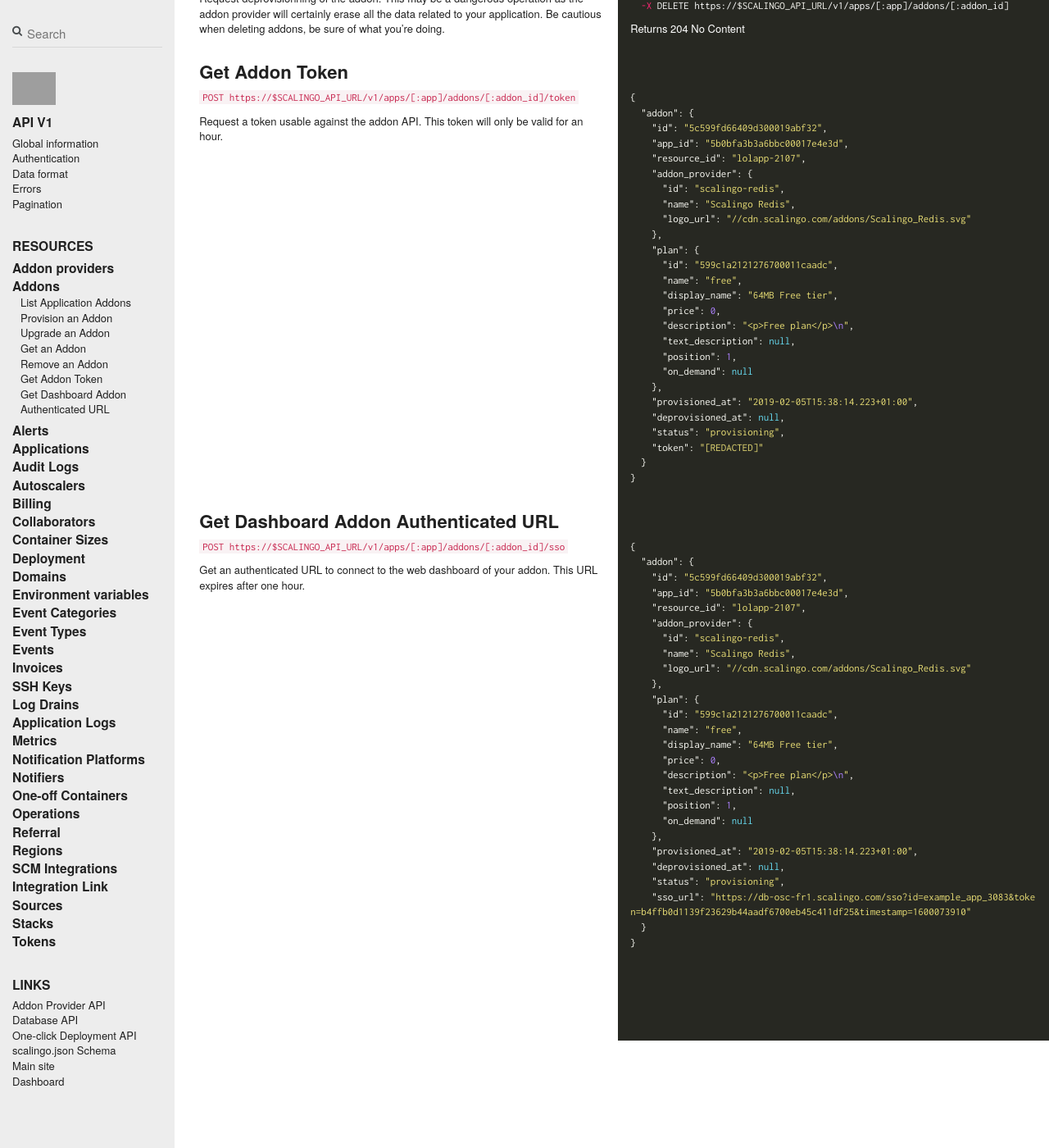
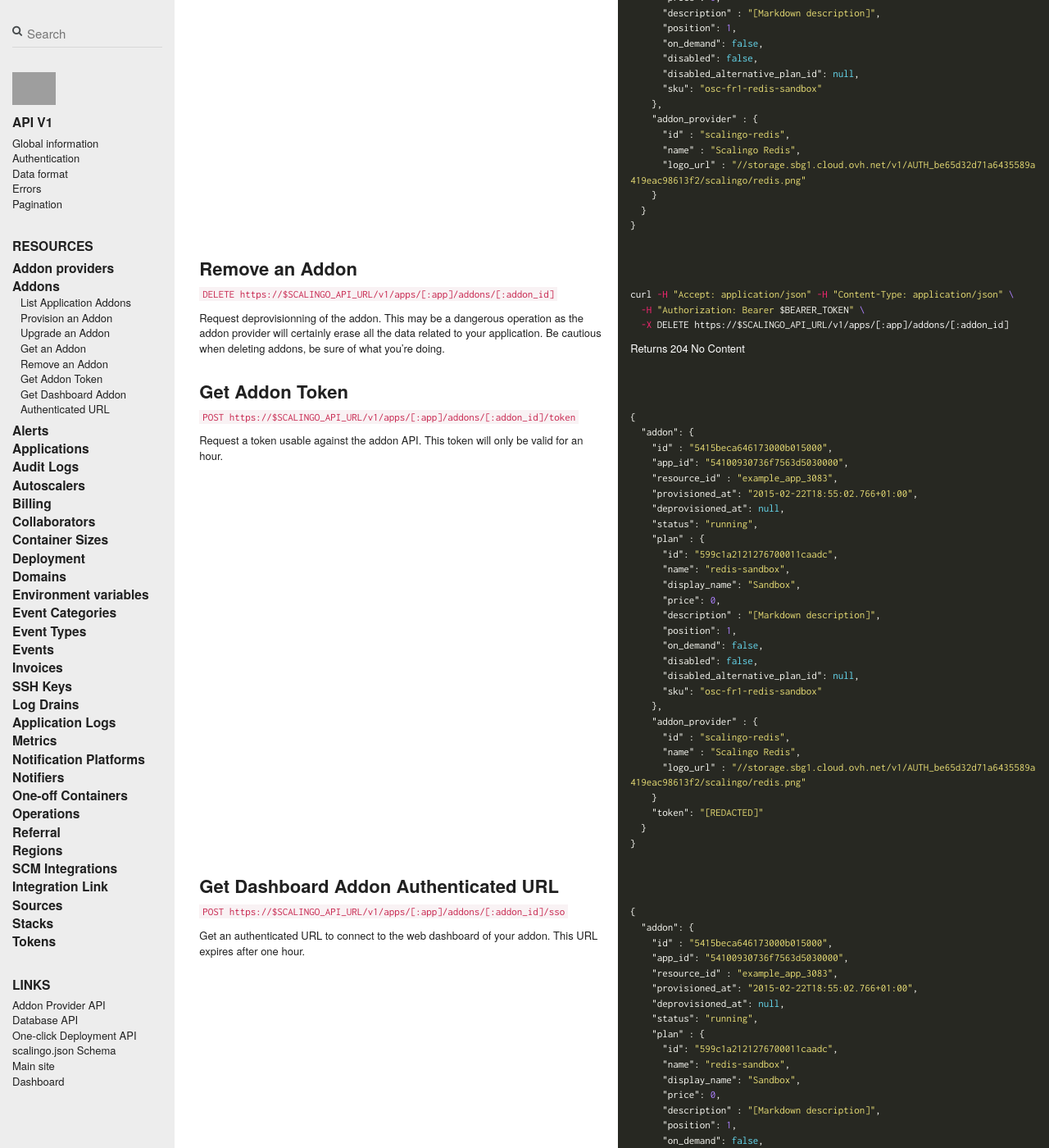
Before and after one commit to jdauphant/developers-documentation, a Jekyll site: the page built from _scalingo_api/addons.md, in a window 1280 px wide and 1400 px high, scrolled down 2264 px. Shown: the whole window at 82% size. Built offline with Jekyll 4.4.1, drawn with Linux system fonts in a browser that asks for light colours; nearby versions of some CDN libraries; comment, search, counter and statistics services are not loaded; some of the changed text lies outside the part shown; grey boxes are pictures that could not be loaded.

Commit message:
Add missing fields

````diff
--- a/_scalingo_api/addons.md
+++ b/_scalingo_api/addons.md
@@ -15,7 +15,9 @@ layout: default
 | id               | string | unique ID identifying the addon               |
 | provisioned_at   | date   | when the addon has been created               |
 | deprovisioned_at | date   | when the addon has been removed/upgraded      |
+| app_id           | string | ID of the application which owns the addon    |
 | resource_id      | string | resource reference                            |
+| status           | string | current status of the addon                   |
 | plan             | object | embedded reference to Plan resource           |
 | addon_provider   | object | embedded reference to AddonProvider resource  |
 
@@ -26,14 +28,21 @@ Example object:
 ```json
 {
   "id" : "5415beca646173000b015000",
+  "app_id": "54100930736f7563d5030000",
   "provisioned_at": "2015-02-22T18:55:02.766+01:00",
   "deprovisioned_at": null,
+  "status": "running",
   "plan" : {
+    "id": "599c1a2121276700011caadc",
+    "name": "redis-sandbox",
+    "display_name": "Sandbox",
+    "price": 0,
     "description" : "[Markdown description]",
-    "display_name" : "64MB Free tier",
-    "id" : "52fd2357356330032b080000",
-    "name" : "free",
-    "price" : 0.0
+    "position": 1,
+    "on_demand": false,
+    "disabled": false,
+    "disabled_alternative_plan_id": null,
+    "sku": "osc-fr1-redis-sandbox"
   },
   "resource_id" : "example_app_3083",
   "addon_provider" : {
@@ -68,24 +77,31 @@ Returns 200 OK
 
 ```json
 {
-    "addons": [{
-         "id" : "5415beca646173000b015000",
-         "provisioned_at": "2015-02-22T18:55:02.766+01:00",
-         "deprovisioned_at": null,
-         "plan" : {
-            "description" : "[Markdown description]",
-            "display_name" : "64MB Free tier",
-            "id" : "52fd2357356330032b080000",
-            "name" : "free",
-            "price" : 0
-         },
-         "resource_id" : "example_app_3083",
-         "addon_provider" : {
-            "id" : "scalingo-redis",
-            "name" : "Scalingo Redis",
-            "logo_url" : "//storage.sbg1.cloud.ovh.net/v1/AUTH_be65d32d71a6435589a419eac98613f2/scalingo/redis.png"
-         }
-    }]
+  "addons": [{
+    "id" : "5415beca646173000b015000",
+    "app_id": "54100930736f7563d5030000",
+    "resource_id" : "example_app_3083",
+    "provisioned_at": "2015-02-22T18:55:02.766+01:00",
+    "deprovisioned_at": null,
+    "status": "running",
+    "plan" : {
+      "id": "599c1a2121276700011caadc",
+      "name": "redis-sandbox",
+      "display_name": "Sandbox",
+      "price": 0,
+      "description" : "[Markdown description]",
+      "position": 1,
+      "on_demand": false,
+      "disabled": false,
+      "disabled_alternative_plan_id": null,
+      "sku": "osc-fr1-redis-sandbox"
+    },
+    "addon_provider" : {
+      "id" : "scalingo-redis",
+      "name" : "Scalingo Redis",
+      "logo_url" : "//storage.sbg1.cloud.ovh.net/v1/AUTH_be65d32d71a6435589a419eac98613f2/scalingo/redis.png"
+    }
+  }]
 }
 ```
 
@@ -185,24 +201,31 @@ Returns 200 OK
 
 ```json
 {
-    "addon": {
-         "id" : "5415beca646173000b015000",
-         "provisioned_at": "2015-02-22T18:55:02.766+01:00",
-         "deprovisioned_at": null,
-         "plan" : {
-            "description" : "[Markdown description]",
-            "display_name" : "64MB Free tier",
-            "id" : "52fd2357356330032b080000",
-            "name" : "free",
-            "price" : 0
-         },
-         "resource_id" : "example_app_3083",
-         "addon_provider" : {
-            "id" : "scalingo-redis",
-            "name" : "Scalingo Redis",
-            "logo_url" : "//storage.sbg1.cloud.ovh.net/v1/AUTH_be65d32d71a6435589a419eac98613f2/scalingo/redis.png"
-         }
+  "addon": {
+    "id" : "5415beca646173000b015000",
+    "app_id": "54100930736f7563d5030000",
+    "resource_id" : "example_app_3083",
+    "provisioned_at": "2015-02-22T18:55:02.766+01:00",
+    "deprovisioned_at": null,
+    "status": "running",
+    "plan" : {
+      "id": "599c1a2121276700011caadc",
+      "name": "redis-sandbox",
+      "display_name": "Sandbox",
+      "price": 0,
+      "description" : "[Markdown description]",
+      "position": 1,
+      "on_demand": false,
+      "disabled": false,
+      "disabled_alternative_plan_id": null,
+      "sku": "osc-fr1-redis-sandbox"
+    },
+    "addon_provider" : {
+      "id" : "scalingo-redis",
+      "name" : "Scalingo Redis",
+      "logo_url" : "//storage.sbg1.cloud.ovh.net/v1/AUTH_be65d32d71a6435589a419eac98613f2/scalingo/redis.png"
     }
+  }
 }
 ```
 
@@ -245,27 +268,29 @@ an hour.
 ```json
 {
   "addon": {
-    "id": "5c599fd66409d300019abf32",
-    "app_id": "5b0bfa3b3a6bbc00017e4e3d",
-    "resource_id": "lolapp-2107",
-    "addon_provider": {
-      "id": "scalingo-redis",
-      "name": "Scalingo Redis",
-      "logo_url": "//cdn.scalingo.com/addons/Scalingo_Redis.svg"
+    "id" : "5415beca646173000b015000",
+    "app_id": "54100930736f7563d5030000",
+    "resource_id" : "example_app_3083",
+    "provisioned_at": "2015-02-22T18:55:02.766+01:00",
+    "deprovisioned_at": null,
+    "status": "running",
+    "plan" : {
+      "id": "599c1a2121276700011caadc",
+      "name": "redis-sandbox",
+      "display_name": "Sandbox",
+      "price": 0,
+      "description" : "[Markdown description]",
+      "position": 1,
+      "on_demand": false,
+      "disabled": false,
+      "disabled_alternative_plan_id": null,
+      "sku": "osc-fr1-redis-sandbox"
     },
-    "plan": {
-      "id": "599c1a2121276700011caadc",
-      "name": "free",
-      "display_name": "64MB Free tier",
-      "price": 0,
-      "description": "<p>Free plan</p>\n",
-      "text_description": null,
-      "position": 1,
-      "on_demand": null
-    },
-    "provisioned_at": "2019-02-05T15:38:14.223+01:00",
-    "deprovisioned_at": null,
-    "status": "provisioning",
+    "addon_provider" : {
+      "id" : "scalingo-redis",
+      "name" : "Scalingo Redis",
+      "logo_url" : "//storage.sbg1.cloud.ovh.net/v1/AUTH_be65d32d71a6435589a419eac98613f2/scalingo/redis.png"
+    }
     "token": "[REDACTED]"
   }
 }
@@ -286,27 +311,29 @@ Get an authenticated URL to connect to the web dashboard of your addon. This URL
 ```json
 {
   "addon": {
-    "id": "5c599fd66409d300019abf32",
-    "app_id": "5b0bfa3b3a6bbc00017e4e3d",
-    "resource_id": "lolapp-2107",
-    "addon_provider": {
-      "id": "scalingo-redis",
-      "name": "Scalingo Redis",
-      "logo_url": "//cdn.scalingo.com/addons/Scalingo_Redis.svg"
+    "id" : "5415beca646173000b015000",
+    "app_id": "54100930736f7563d5030000",
+    "resource_id" : "example_app_3083",
+    "provisioned_at": "2015-02-22T18:55:02.766+01:00",
+    "deprovisioned_at": null,
+    "status": "running",
+    "plan" : {
+      "id": "599c1a2121276700011caadc",
+      "name": "redis-sandbox",
+      "display_name": "Sandbox",
+      "price": 0,
+      "description" : "[Markdown description]",
+      "position": 1,
+      "on_demand": false,
+      "disabled": false,
+      "disabled_alternative_plan_id": null,
+      "sku": "osc-fr1-redis-sandbox"
     },
-    "plan": {
-      "id": "599c1a2121276700011caadc",
-      "name": "free",
-      "display_name": "64MB Free tier",
-      "price": 0,
-      "description": "<p>Free plan</p>\n",
-      "text_description": null,
-      "position": 1,
-      "on_demand": null
-    },
-    "provisioned_at": "2019-02-05T15:38:14.223+01:00",
-    "deprovisioned_at": null,
-    "status": "provisioning",
+    "addon_provider" : {
+      "id" : "scalingo-redis",
+      "name" : "Scalingo Redis",
+      "logo_url" : "//storage.sbg1.cloud.ovh.net/v1/AUTH_be65d32d71a6435589a419eac98613f2/scalingo/redis.png"
+    }
     "sso_url": "https://db-osc-fr1.scalingo.com/sso?id=example_app_3083&token=b4ffb0d1139f23629b44aadf6700eb45c411df25&timestamp=1600073910"
   }
 }
````
